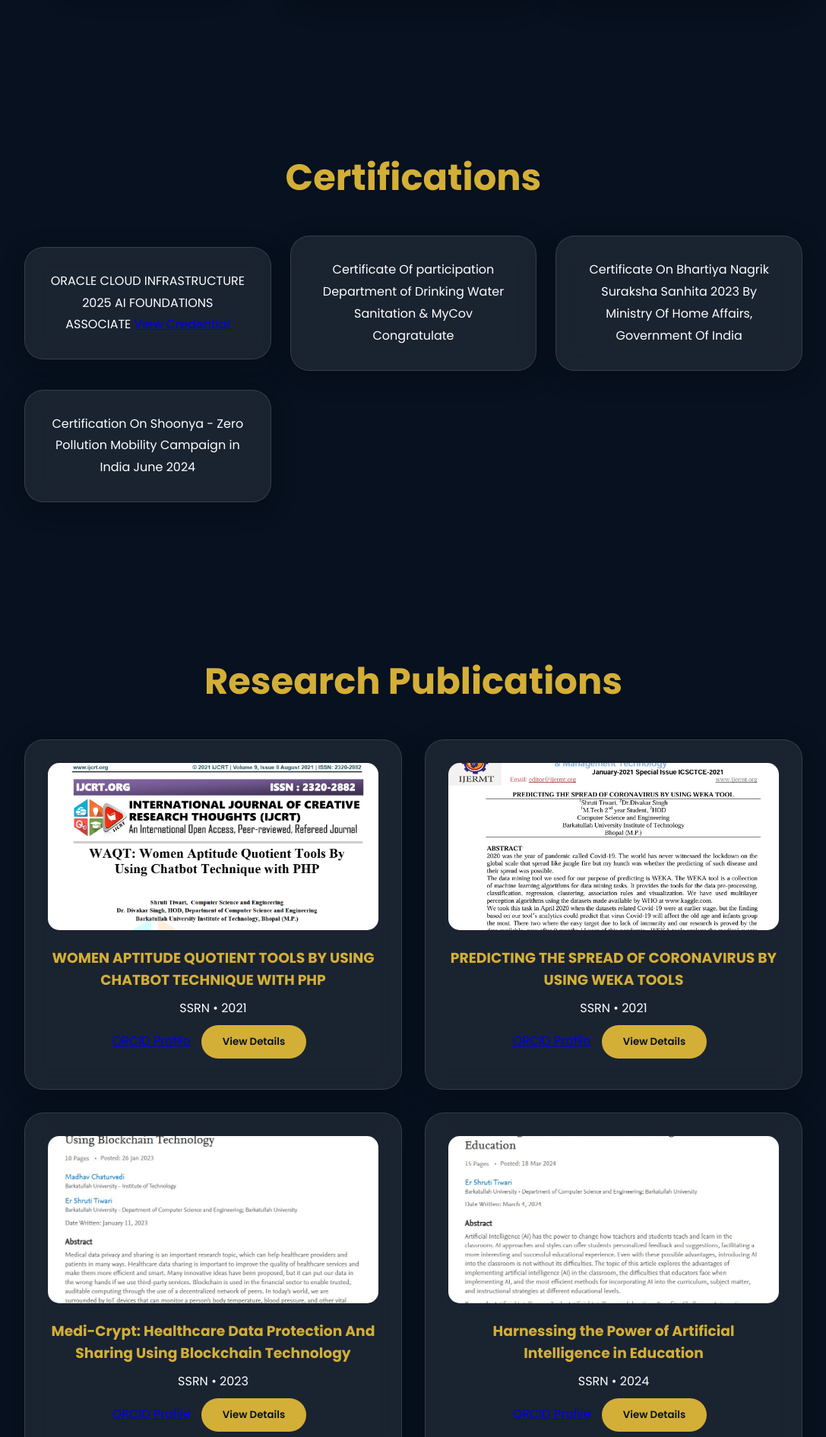
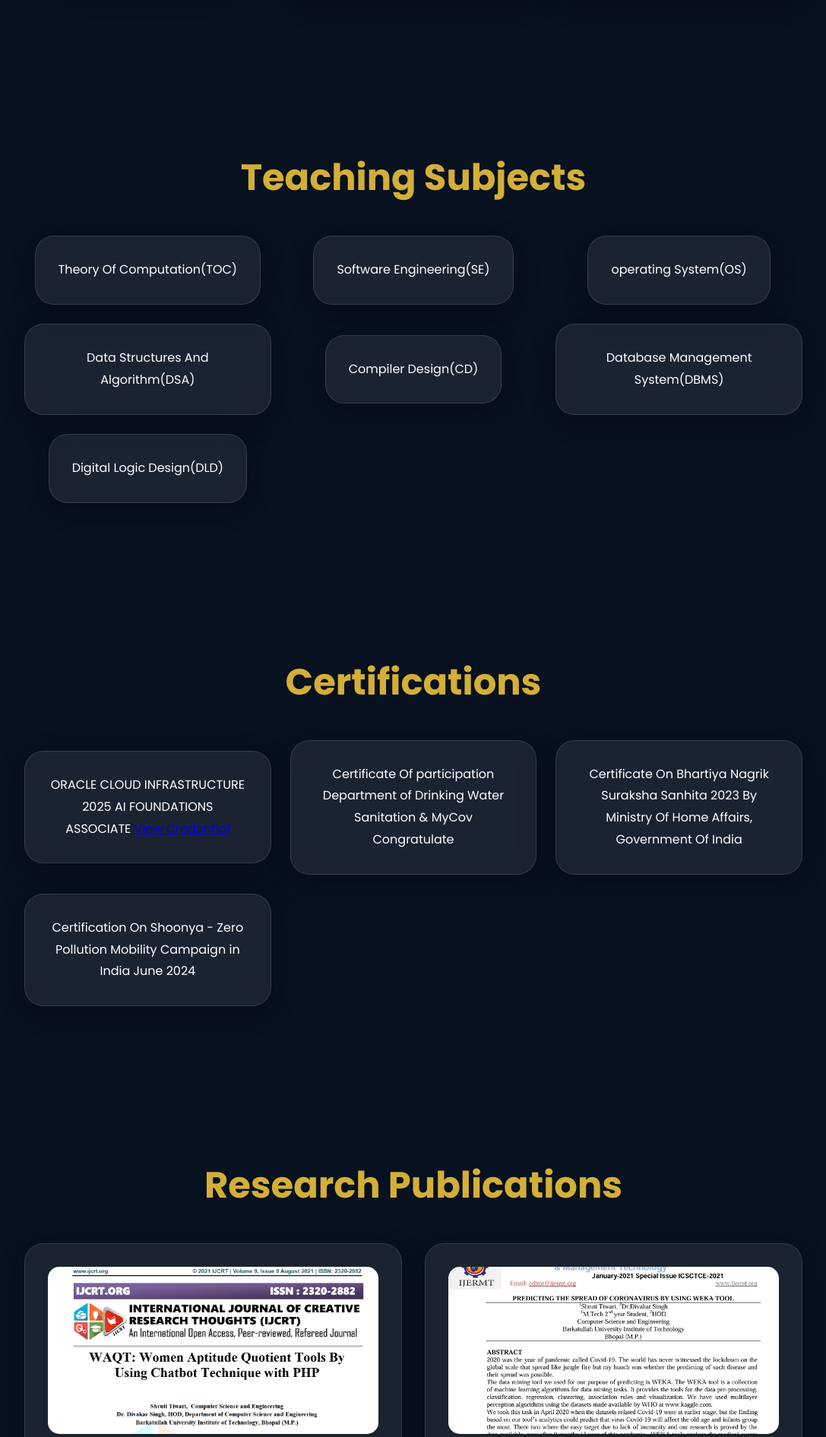
Before and after one commit to plusaptitude-del/Portfolio, a Flask app: page / in a window 1280 px wide. Shown: the part 3071-4962 px from the top of the page at 76% size, without its empty margins (96-1183 px from the left). Run offline with Flask 3, Linux system fonts and the light colour scheme.

Commit message:
Update index.html

```diff
--- a/templates/index.html
+++ b/templates/index.html
@@ -258,6 +258,45 @@
                     Computer Science and Engineering
                 </p>
 
+            </div>
+
+        </div>
+
+    </section>
+
+    <section class="section fade-section">
+
+        <h2>Teaching Subjects</h2>
+
+        <div class="education-grid">
+
+            <div class="glass card">
+                Theory Of Computation(TOC)
+
+            </div>
+
+            <div class="glass card">
+                Software Engineering(SE)
+            </div>
+
+            <div class="glass card">
+                operating System(OS)
+            </div>
+
+            <div class="glass card">
+                Data Structures And Algorithm(DSA)
+            </div>
+
+            <div class="glass card">
+                Compiler Design(CD)
+            </div>
+
+             <div class="glass card">
+                Database Management System(DBMS)
+            </div>
+
+             <div class="glass card">
+                Digital Logic Design(DLD)
             </div>
 
         </div>
```
